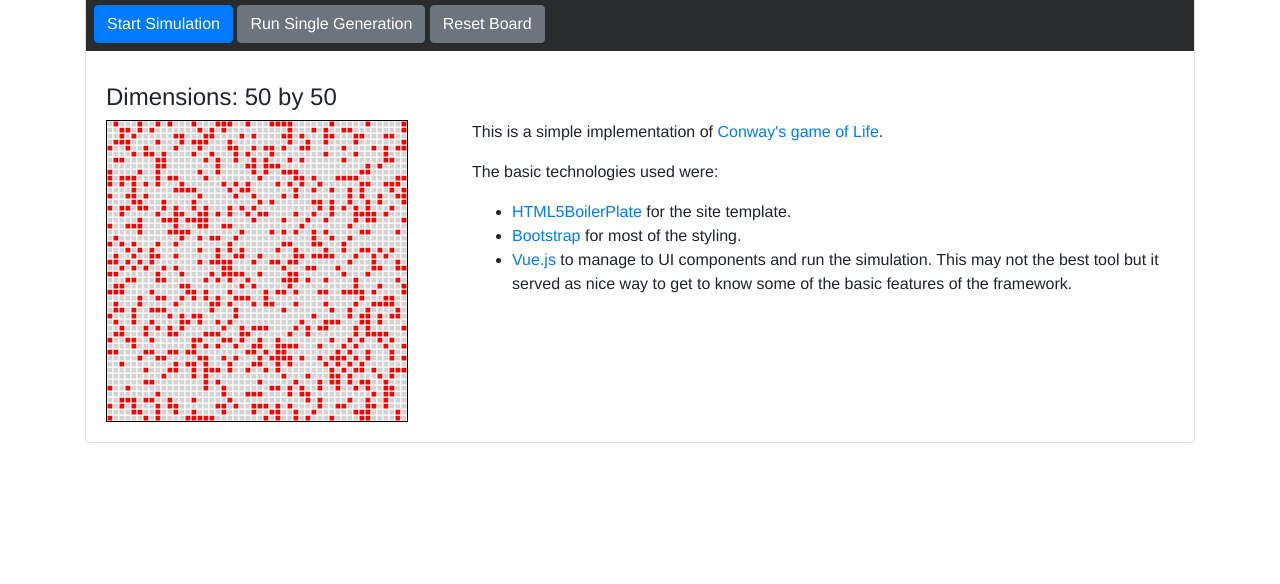
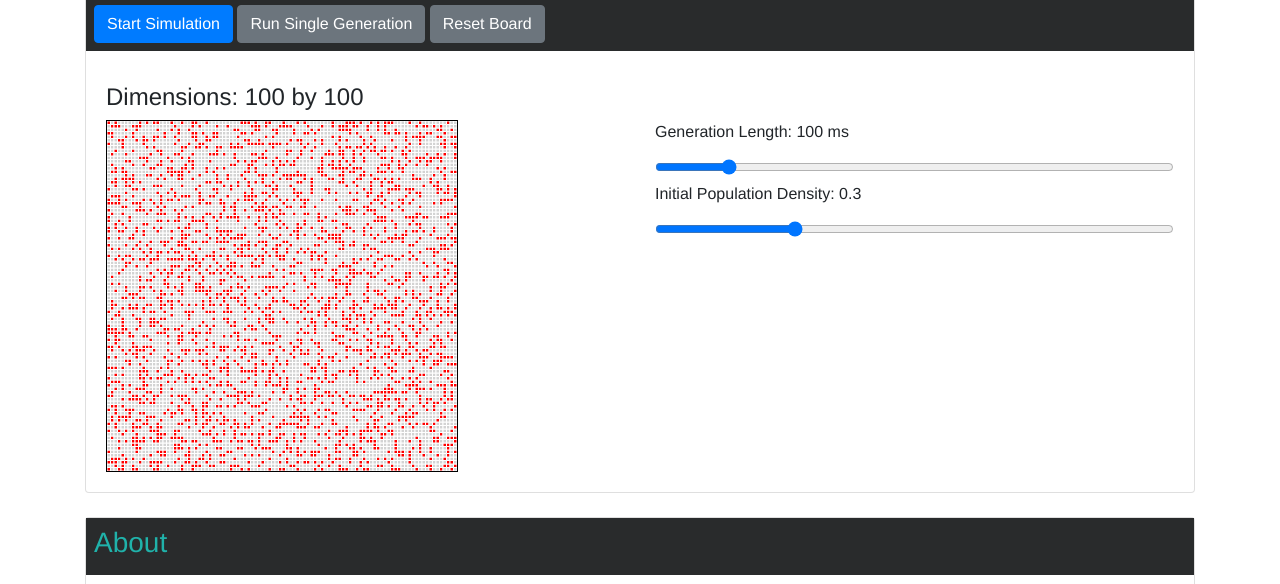
Before and after one commit to MikeHeyes/ConwaysGameOfLife, a plain HTML site: page index.html in a window 1280 px wide. Shown: the part 180-764 px from the top of the page. Drawn offline with nearby package versions, Linux system fonts and the light colour scheme.

Commit message:
Split about text into seperate card to make way for some basic control inputs. Rename some variables and add additional watch methods for simualation and display control.

```diff
--- a/css/main.css
+++ b/css/main.css
@@ -110,6 +110,10 @@ body {
 /* Hide Vue instance until it has finished loading and initialising src: http://vuetips.com/v-cloak-directive-hides-html-on-startup */
 [v-cloak] {
     display: none;
+}
+
+.seperator-row{
+    margin-bottom: 1.5em;
 }
 /* ==========================================================================
    Helper classes
--- a/index.html
+++ b/index.html
@@ -25,11 +25,14 @@
         <h1>Conway's Game of Life</h1>
         <h2>Vue.js Experiment</h2>
     </div>
-    <div id="app" class="container">
+
+    <div class="container">
+        <div class="row seperator-row">
+            <div class="col">
+                <div id="app">
 
                     <div class="card" v-cloak>
                         <div class="card-title basic-header">
-
                             <div class="row">
                                 <div class="col">
                                     <h3>Game board</h3>
@@ -44,20 +47,56 @@
                                 </div>
                             </div>
                         </div>
-            <div class="card-body ">
-                <div>
+                        <div class="card-body">
                             <div class="row">
                                 <div class="col">
-                            <h4>Dimensions: {{length}} by {{length}}</h4>
+                                    <h4>Dimensions: {{board_size}} by {{board_size}}</h4>
                                 </div>
                             </div>
                             <div class="row">
-                        <div class="col-4">
+                                <div class="col">
                                     <canvas id="stateCanvas" v-bind:width="canvas_length" v-bind:height="canvas_length" style="border:1px solid #000000;"></canvas>
                                 </div>
                                 <div class="col">
+                                    <form>
+                                        <div class="form-group">
+                                            <fieldset :disabled="sim_is_running">
+                                                <!-- TODO: looks at creating a slider_controller componenets so which can be setup for bind attributes,label, min and max values etc -->
+                                                <label for="simulationSpeedController" class="form-control-label">Generation Length: {{simulationSpeed}} ms</label>
+                                                <input id="simulationSpeedController" type="range" min=50 max=500 v-model="simulationSpeed" class="form-control"
+                                                />
+                                                <label for="initialisationDensityController" class="form-control-label">Initial Population Density: {{initialisationDensity}} </label>
+                                                <input id="initialisationDensityController" type="range" min=1 max=9 v-model="initFactor" class="form-control" v-on:change="initialiseState()"
+                                                />
+                                            </fieldset>
+                                        </div>
+                                    </form>
+                                </div>
+                            </div>
+                        </div>
+                    </div>
+                </div>
+            </div>
+        </div>
+        <div class="row seperator-row">
+            <div class="col">
+                <div class="card ">
+                    <div class="card-title basic-header">
+
+                        <div class="row">
+                            <div class="col">
+                                <h3>About</h3>
+                            </div>
+                        </div>
+
+                    </div>
+
+                    <div class="card-body">
+                        <div class="row">
+                            <div class="col">
                                 <p>This is a simple implementation of
-                                <a href="https://en.wikipedia.org/wiki/Conway%27s_Game_of_Life">Conway's game of Life</a>.</p>
+                                    <a href="https://en.wikipedia.org/wiki/Conway%27s_Game_of_Life">Conway's game of Life</a>.
+                                </p>
                                 <p>The basic technologies used were:
                                     <ul>
                                         <li>
@@ -65,17 +104,19 @@
                                         <li>
                                             <a href="https://getbootstrap.com">Bootstrap</a> for most of the styling.</li>
                                         <li>
-                                        <a href="https://vuejs.org/">Vue.js</a> to manage to UI components and run the simulation. This may not the best
-                                        tool but it served as nice way to get to know some of the basic features of the framework.
+                                            <a href="https://vuejs.org/">Vue.js</a> to manage to UI components and run the simulation. This may not the
+                                            best tool but it served as nice way to get to know some of the basic features
+                                            of the framework.
                                         </li>
                                     </ul>
-
                                 </p>
                             </div>
                         </div>
                     </div>
                 </div>
             </div>
+        </div>
+
     </div>
 
 
--- a/js/main.js
+++ b/js/main.js
@@ -25,17 +25,24 @@ function ilog(message, loggable) {
 const app = new Vue({
     el: "#app",
     data: {
-        length: 50, // board size.
+        board_size: 100, // board size.
         current_state: null,
         next_state: null,
         intervalTimerId: null,
-        simulationSpeed: 200, // ms
-        initialisationDensity: 0.3,
+        simulationSpeed: 100, // ms
+        initFactor : 3,
+        canvas_length: 350 // px
     },
 
     watch: {
-        length: function(length) {
+        board_size: function(board_size) {
             this.initialiseState();
+            this.drawCurrentState();
+        },
+
+        canvas_length: function(board_size) {
+            this.initialiseState();
+            this.drawCurrentState();
         },
 
         current_state: function(state) {
@@ -44,13 +51,15 @@ const app = new Vue({
     },
 
     computed: {
-        canvas_length: function() {
-            return this.length * 6;
+        point_width: function() {
+            return this.canvas_length / this.board_size;
         },
-        point_width: function() {
-            return this.canvas_length / this.length;
+        sim_is_running: function(){
+            return this.intervalTimerId !== null ;
+        },
+        initialisationDensity: function(){
+            return this.initFactor / 10;
         }
-        , sim_is_running: function(){return this.intervalTimerId !== null ;}
     },
 
     created: function() {
@@ -74,7 +83,7 @@ const app = new Vue({
 
         initialiseState: function() {
             this.stopSimulation();
-            this.current_state = createArray(this.length, this.length);
+            this.current_state = createArray(this.board_size, this.board_size);
 
             // initialise current_state
             for (let i = 0; i < this.current_state.length; i++) {
@@ -237,7 +246,7 @@ const app = new Vue({
         // Then set temporary board as current state
         simulateGeneration: function() {
             // next_state needs to be a new object everytime in order for VueJs to recognise that current_state has changed. It probably requires a new reference.
-            this.next_state = createArray(this.length, this.length);
+            this.next_state = createArray(this.board_size, this.board_size);
 
             for (let x = 0; x < this.current_state.length; x++) {
                 for (let y = 0; y < this.current_state[x].length; y++) {
```
Lines whose indentation alone changed are shown as unchanged.
